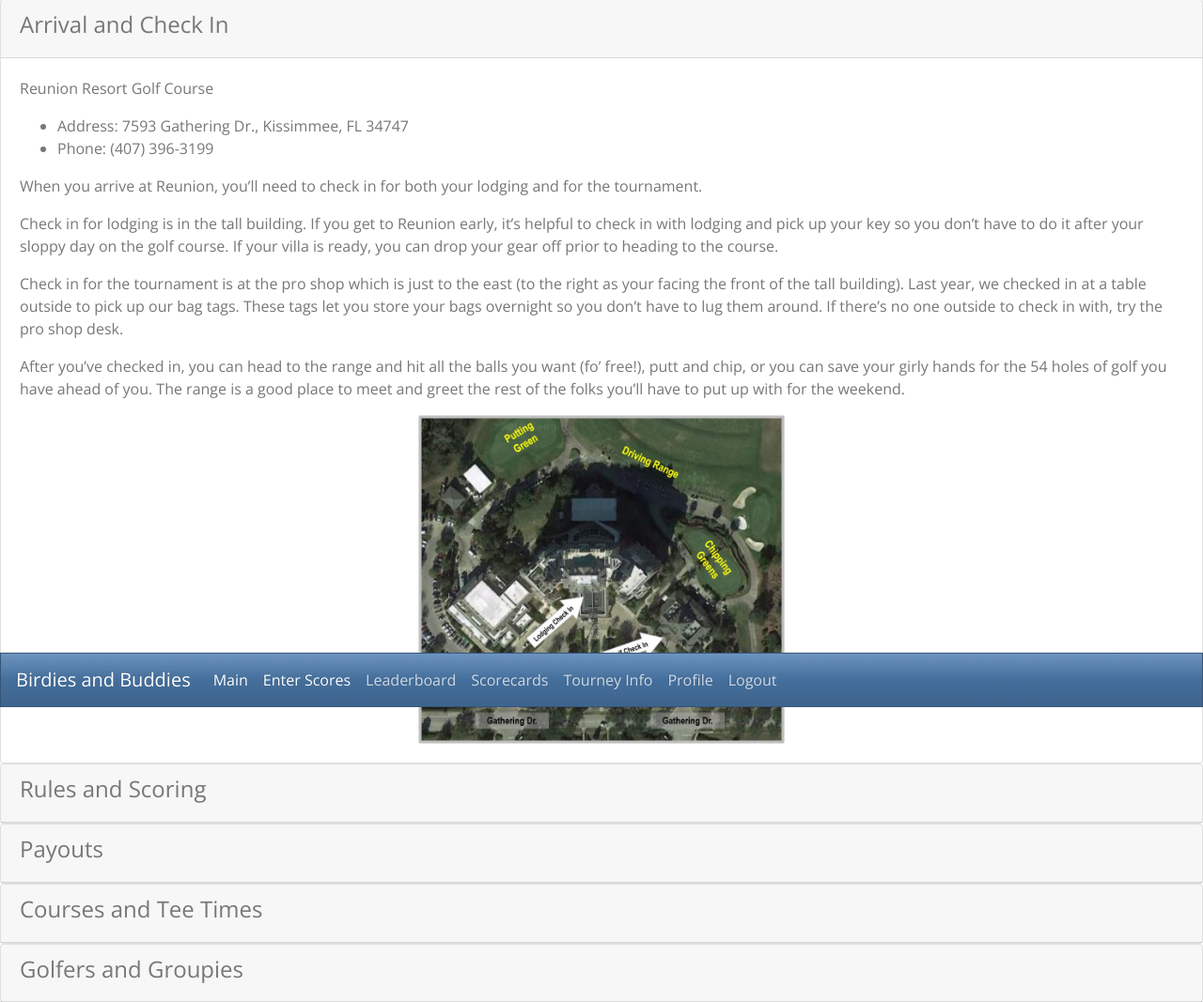
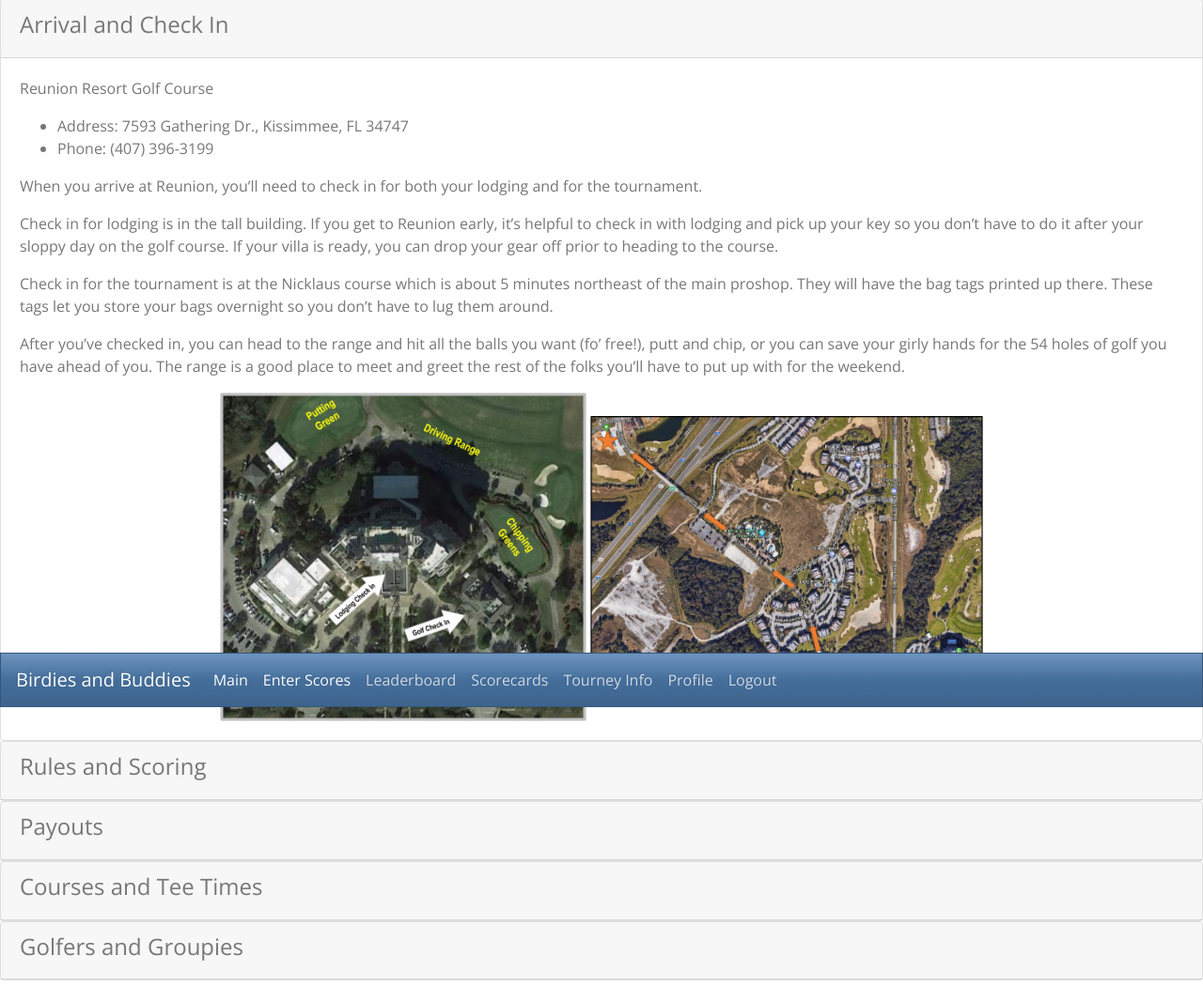
Before and after one commit to Rusty2089/birdiesandbuddies, a Django app: page /tourneyinfo/ in a window 1280 px wide, after a click on "Arrival and Check In". Shown: the part 47-1114 px from the top of the page at 94% size. After the commit the page ends 1091 px from the top, so only its background shows below. Run offline with Django 3.2, Linux system fonts and the light colour scheme; the visitor is signed in with stand-in values (Sample User, id 1); some libraries are stand-ins or nearby versions.

Commit message:
updated checkin for Nicklaus

```diff
--- a/tourney/templates/tourney/tourneyinfo.html
+++ b/tourney/templates/tourney/tourneyinfo.html
@@ -23,10 +23,11 @@
 				</ul>
 				<p>When you arrive at Reunion, you’ll need to check in for both your lodging and for the tournament.</p>
 				<p>Check in for lodging is in the tall building.  If you get to Reunion early, it’s helpful to check in with lodging and pick up your key so you don’t have to do it after your sloppy day on the golf course.  If your villa is ready, you can drop your gear off prior to heading to the course.</p>
-				<p>Check in for the tournament is at the pro shop which is just to the east (to the right as your facing the front of the tall building).  Last year, we checked in at a table outside to pick up our bag tags.  These tags let you store your bags overnight so you don’t have to lug them around.  If there’s no one outside to check in with, try the pro shop desk.</p>
+				<p>Check in for the tournament is at the Nicklaus course which is about 5 minutes northeast of the main proshop.  They will have the bag tags printed up there.  These tags let you store your bags overnight so you don’t have to lug them around.</p>
 				<p>After you’ve checked in, you can head to the range and hit all the balls you want (fo’ free!), putt and chip, or you can save your girly hands for the 54 holes of golf you have ahead of you.  The range is a good place to meet and greet the rest of the folks you’ll have to put up with for the weekend.</p>
 				<center>
 					<img src="{% static "tourney/img/checkin.png" %}" height="350" alt="checkin">
+					<img src="{% static "tourney/img/nicklaus.png" %}" height="300" alt="checkin">
 				</center>
 			</div>
 		</div>
```
Also changed, not shown: tourney/static/tourney/img/Nicklaus.PNG (added), 1 other file.
